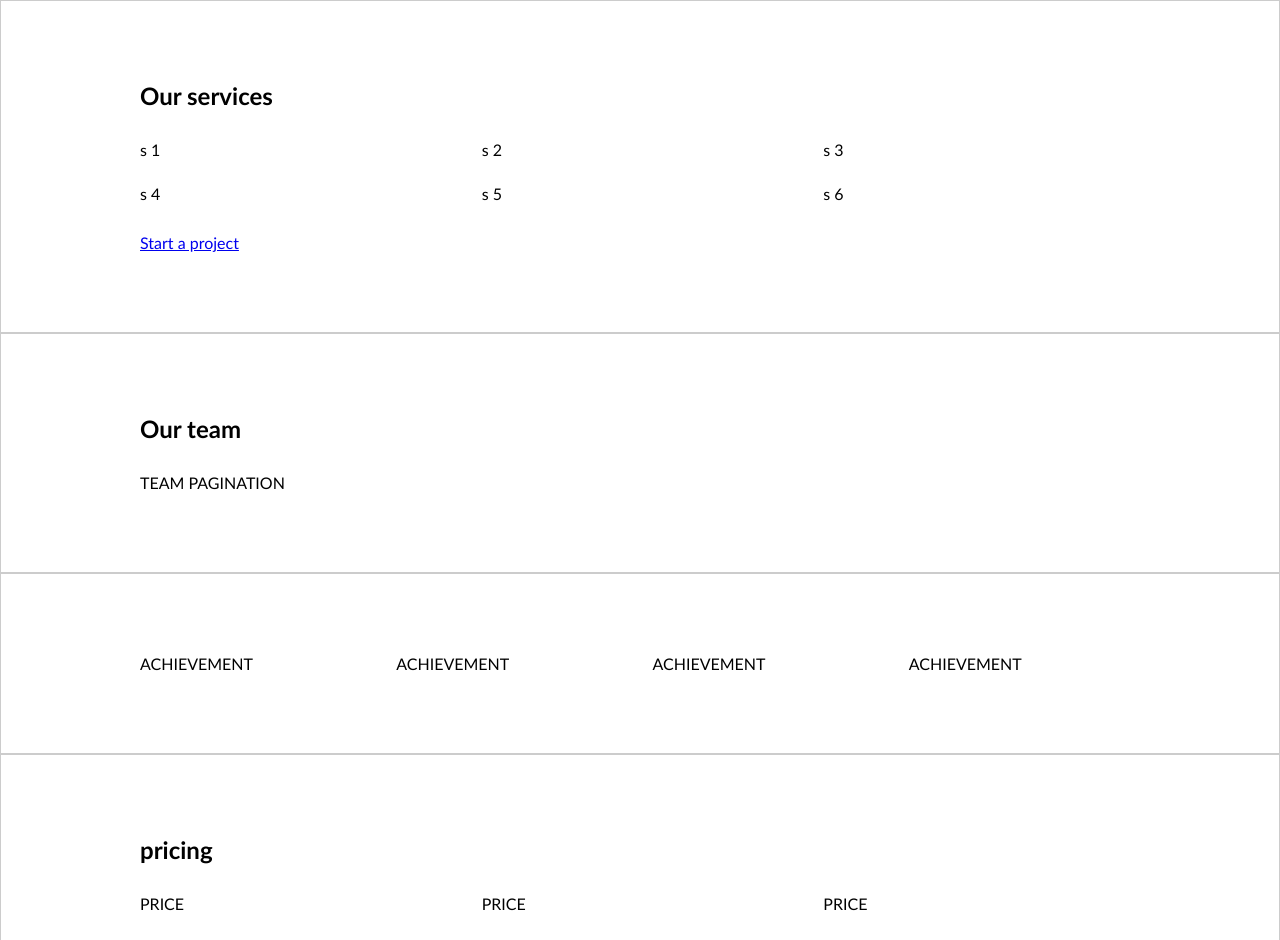
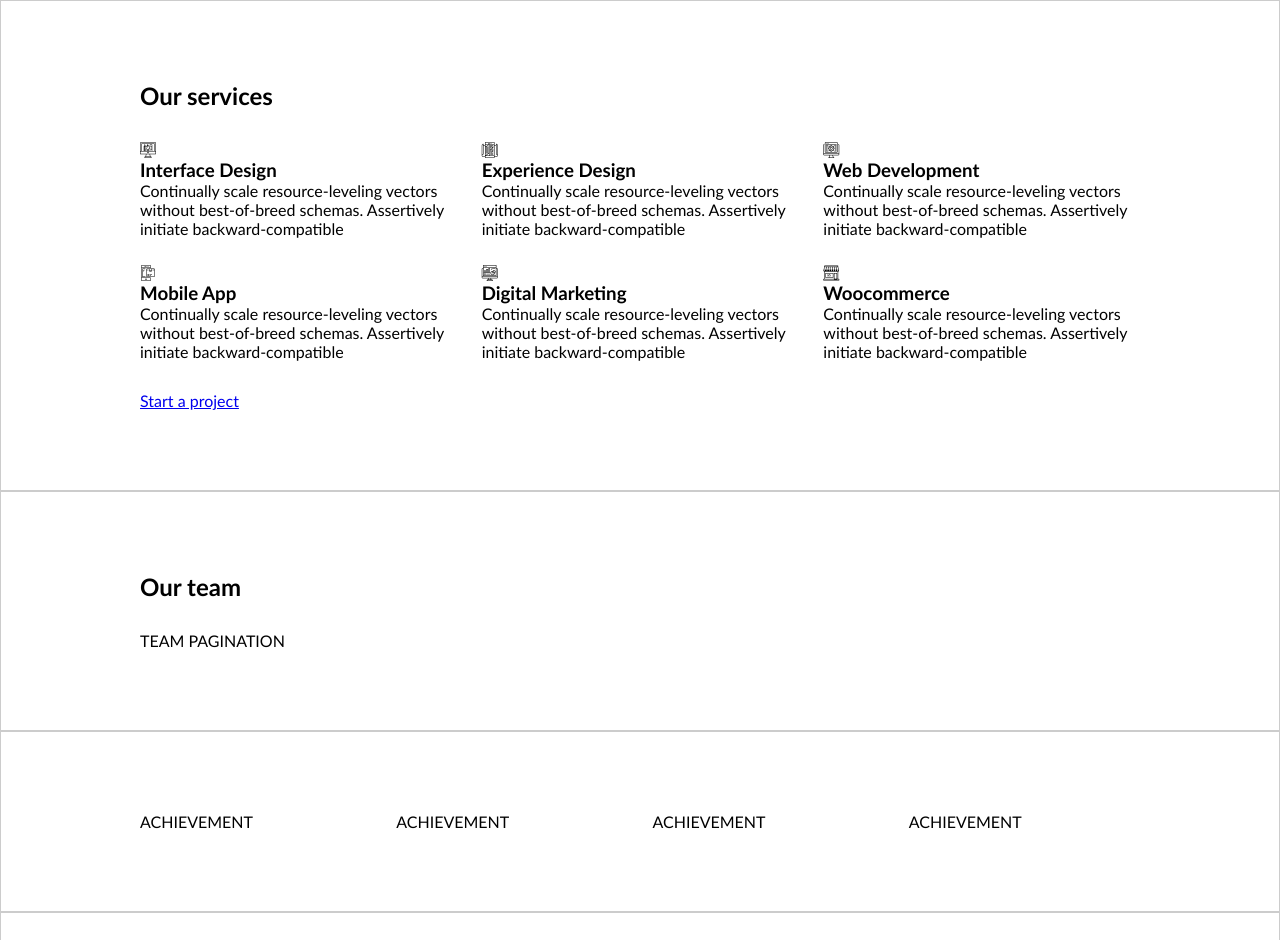
Before and after one commit to front-end-by-rimantas/18a-grupe-portfolio, a plain HTML site: page index.html in a window 1280 px wide. Shown: the part 773-1713 px from the top of the page. Drawn offline with Linux system fonts and the light colour scheme.

Commit message:
Single service validation

```diff
--- a/index.html
+++ b/index.html
@@ -9,6 +9,7 @@
     <link rel="stylesheet" href="./css/reset.css">
     <link rel="stylesheet" href="./css/layout.css">
     <!-- 3rd party -->
+    <link rel="stylesheet" href="./css/flaticon.css">
     <!-- components -->
     <!-- custom -->
     <link rel="stylesheet" href="./css/custom.css">
@@ -66,25 +67,8 @@
                 <h2>Our services</h2>
             </div>
         </div>
-        <div class="row">
-            <div class="col-4 col-md-6 col-sm-12">
-                s 1
-            </div>
-            <div class="col-4 col-md-6 col-sm-12">
-                s 2
-            </div>
-            <div class="col-4 col-md-6 col-sm-12">
-                s 3
-            </div>
-            <div class="col-4 col-md-6 col-sm-12">
-                s 4
-            </div>
-            <div class="col-4 col-md-6 col-sm-12">
-                s 5
-            </div>
-            <div class="col-4 col-md-6 col-sm-12">
-                s 6
-            </div>
+        <div id="services_block" class="row">
+            SERVICES LIST
         </div>
         <div class="row">
             <div class="col-12">
--- a/js/components/renderServices.js
+++ /dev/null
@@ -1,13 +0,0 @@
-function renderServices(data) {
-    // input validation
-    console.log(data);
-    console.log('renderServices');
-
-    // logic
-
-    // post logic validation
-
-    // output
-}
-
-export { renderServices }
--- /dev/null
+++ b/js/components/services/generateService.js
@@ -0,0 +1,23 @@
+import { capitalizeText } from '../../utils/capitalizeText.js';
+import { isValidSingleService } from './isValidSingleService.js';
+
+function generateService(service) {
+    // params validation
+    if (!isValidSingleService(service)) {
+        return '';
+    }
+
+    // logic
+    const title = capitalizeText(service.title, true);
+
+    const HTML = `<div class="col-4 col-md-6 col-sm-12">
+                    <span class="${service.icon}"></span>
+                    <h3>${title}</h3>
+                    <p>${service.description}</p>
+                </div>`;
+
+    // output
+    return HTML;
+}
+
+export { generateService }
--- /dev/null
+++ b/js/components/services/isValidSingleService.js
@@ -0,0 +1,54 @@
+import { flaticons } from '../../data/flaticons.js';
+
+function isValidSingleService(service) {
+    let errors = [];
+
+    if (typeof service.active !== 'boolean') {
+        errors.push('ERROR: paslaugos aktyvumo busena turi buti boolean tipo.');
+    }
+
+    if (typeof service.title !== 'string') {
+        errors.push('ERROR: paslaugos pavadinimas turi buti tekstinis.');
+    }
+    if (service.title === '') {
+        errors.push('ERROR: paslaugos pavadinimas negali buti tuscias tekstas.');
+    }
+    if (service.title.length > 30) {
+        errors.push('ERROR: paslaugos pavadinimas yra per ilgas.');
+    }
+
+    if (typeof service.description !== 'string') {
+        errors.push('ERROR: paslaugos aprasymas turi buti tekstinis.');
+    }
+    if (service.description === '') {
+        errors.push('ERROR: paslaugos aprasymas negali buti tuscias tekstas.');
+    }
+    if (service.description.length > 150) {
+        errors.push('ERROR: paslaugos aprasymas yra per ilgas.');
+    }
+
+    if (typeof service.icon !== 'string') {
+        errors.push('ERROR: paslaugos ikona turi buti tekstinis.');
+    }
+    if (service.icon === '') {
+        errors.push('ERROR: paslaugos ikona negali buti tuscias tekstas.');
+    }
+    if (!flaticons.includes(service.icon)) {
+        errors.push('ERROR: paslaugos ikonos klase neegzistuoja.');
+    }
+
+    if (!service.active) {
+        return false;
+    }
+
+    if (errors.length > 0) {
+        for (let i = 0; i < errors.length; i++) {
+            console.error(errors[i]);
+        }
+        return false;
+    }
+
+    return true;
+}
+
+export { isValidSingleService }
--- /dev/null
+++ b/js/components/services/renderServices.js
@@ -0,0 +1,26 @@
+import { generateService } from './generateService.js';
+
+function renderServices(params) {
+    // params validation
+
+    // logic
+    let HTML = '';
+    const servicesDOM = document.querySelector(params.selector);
+    const servicesData = params.data;
+    const servicesCount = servicesData.length;
+
+    for (let i = 0; i < servicesCount; i++) {
+        const service = servicesData[i];
+        HTML += generateService(service);
+    }
+
+    // post logic validation
+    if (HTML === '') {
+        console.error('ERROR: nera nei vienos normalios/validzios paslaugos.')
+    }
+
+    // output
+    servicesDOM.innerHTML = HTML;
+}
+
+export { renderServices }
--- /dev/null
+++ b/js/data/flaticons.js
@@ -0,0 +1,17 @@
+const flaticons = [
+    'flaticon-computer-graphic',
+    'flaticon-ui',
+    'flaticon-store',
+    'flaticon-smartphone',
+    'flaticon-programming',
+    'flaticon-big-data',
+    'flaticon-target',
+    'flaticon-work',
+    'flaticon-project',
+    'flaticon-trophy',
+    'flaticon-address',
+    'flaticon-letter',
+    'flaticon-smartphone-1'
+];
+
+export { flaticons }
--- a/js/data/services.js
+++ b/js/data/services.js
@@ -1,34 +1,56 @@
-const servicesData = [
+const servicesData = {
+    selector: '#services_block',
+    data: [
         {
+            id: 1,
             icon: 'flaticon-computer-graphic',
             title: 'Interface Design',
-        description: 'Continually scale resource-leveling vectors without best-of-breed schemas. Assertively initiate backward-compatible'
+            description: 'Continually scale resource-leveling vectors without best-of-breed schemas. Assertively initiate backward-compatible',
+            active: true
         },
         {
+            id: 2,
             icon: 'flaticon-ui',
             title: 'Experience Design',
-        description: 'Continually scale resource-leveling vectors without best-of-breed schemas. Assertively initiate backward-compatible'
+            description: 'Continually scale resource-leveling vectors without best-of-breed schemas. Assertively initiate backward-compatible',
+            active: true
         },
         {
-        icon: 'flaticon-computer-graphic',
+            id: 3,
+            icon: 'flaticon-programming',
             title: 'Web Development',
-        description: 'Continually scale resource-leveling vectors without best-of-breed schemas. Assertively initiate backward-compatible'
+            description: 'Continually scale resource-leveling vectors without best-of-breed schemas. Assertively initiate backward-compatible',
+            active: true
         },
         {
-        icon: 'flaticon-computer-graphic',
-        title: 'Interface Design',
-        description: 'Continually scale resource-leveling vectors without best-of-breed schemas. Assertively initiate backward-compatible'
+            id: 4,
+            icon: 'flaticon-programming',
+            title: 'Malku skaldymas',
+            description: 'Continually scale resource-leveling vectors without best-of-breed schemas. Assertively initiate backward-compatible',
+            active: false
         },
         {
-        icon: 'flaticon-computer-graphic',
-        title: 'Interface Design',
-        description: 'Continually scale resource-leveling vectors without best-of-breed schemas. Assertively initiate backward-compatible'
+            id: 5,
+            icon: 'flaticon-smartphone',
+            title: 'Mobile App',
+            description: 'Continually scale resource-leveling vectors without best-of-breed schemas. Assertively initiate backward-compatible',
+            active: true
         },
         {
-        icon: 'flaticon-computer-graphic',
-        title: 'Interface Design',
-        description: 'Continually scale resource-leveling vectors without best-of-breed schemas. Assertively initiate backward-compatible'
+            id: 6,
+            icon: 'flaticon-big-data',
+            title: 'Digital Marketing',
+            description: 'Continually scale resource-leveling vectors without best-of-breed schemas. Assertively initiate backward-compatible',
+            active: true
+        },
+        {
+            id: 7,
+            icon: 'flaticon-store',
+            title: 'Woocommerce',
+            description: 'Continually scale resource-leveling vectors without best-of-breed schemas. Assertively initiate backward-compatible',
+            active: true
         }
-];
+    ]
+}
 
 export { servicesData }
--- a/js/main.js
+++ b/js/main.js
@@ -4,7 +4,7 @@
 // portfolio gallery
 // our services
 import { servicesData } from './data/services.js';
-import { renderServices } from './components/renderServices.js';
+import { renderServices } from './components/services/renderServices.js';
 // our team
 // achievements
 // pricing
--- /dev/null
+++ b/js/utils/capitalizeText.js
@@ -0,0 +1,6 @@
+function capitalizeText(text, onlyFirstLetter = true) {
+    // TODO: pirma raide didzioji, kitos - mazosios
+    return text;
+}
+
+export { capitalizeText }
```
Also changed, not shown: js/components/services/generateService.tests.js (added), js/components/services/isValidServices.js (added), js/components/services/renderServices.tests.js (added). Lines whose indentation alone changed are shown as unchanged.
